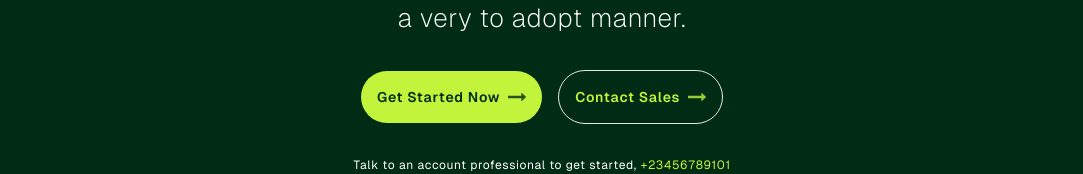
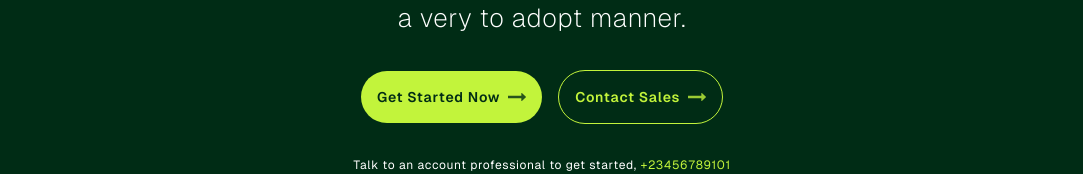
Before and after one commit to AS-Baba/stohb-landing-page, a Next.js app: page / in a window 1280 px wide. Shown: the part 376-550 px from the top of the page, without its empty margins (98-1181 px from the left). Built offline with nearby package versions, Linux system fonts and the light colour scheme.

Commit message:
Refactored Contact sale button border

```diff
--- a/src/app/globals.css
+++ b/src/app/globals.css
@@ -29,7 +29,7 @@ body {
 }
 
 .border {
-  border: 1px solid --foreground;
+  border: 1px solid #c2f43bff ;
   transition: all;
   animation-duration: .3s;
 
```
